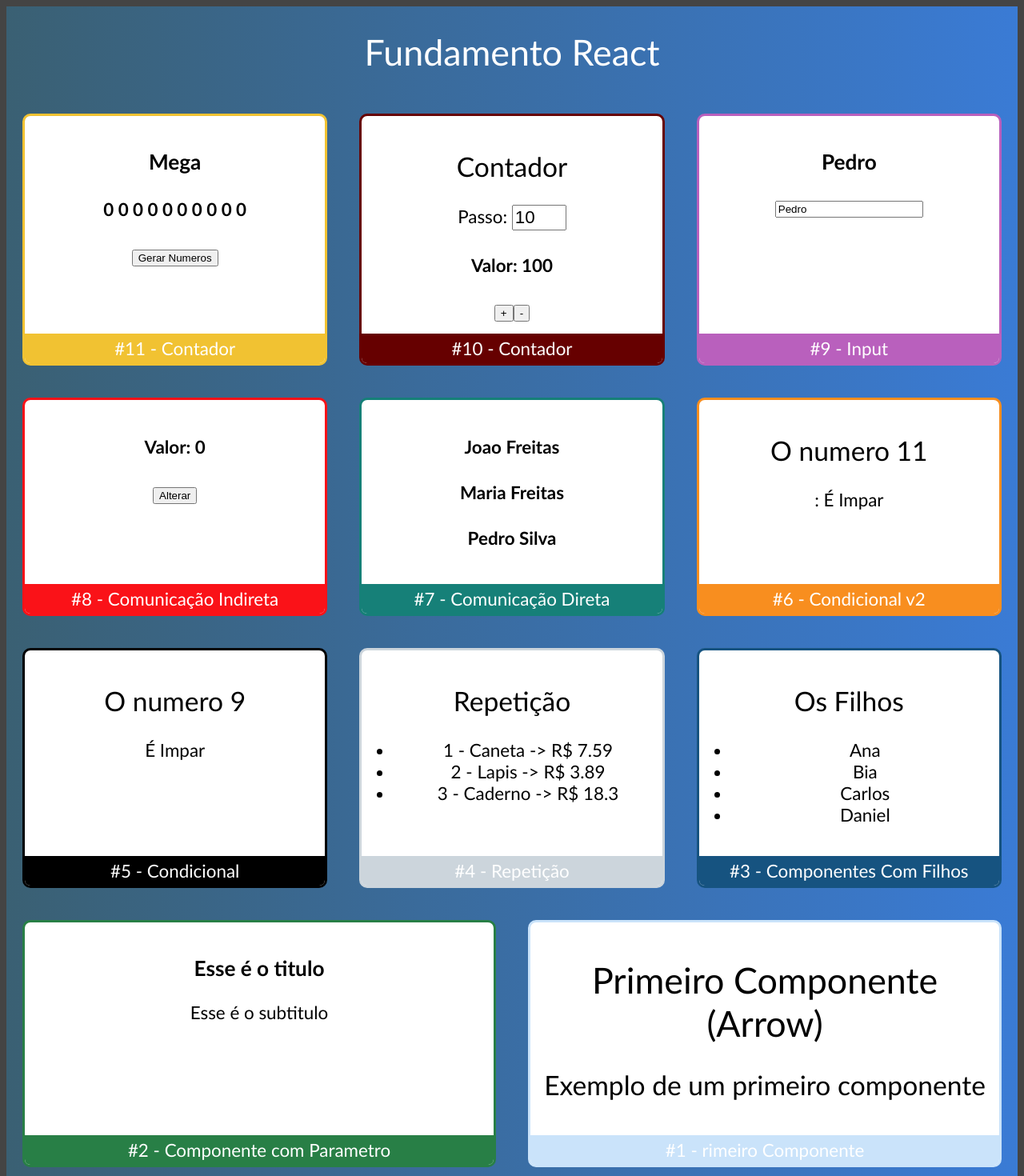
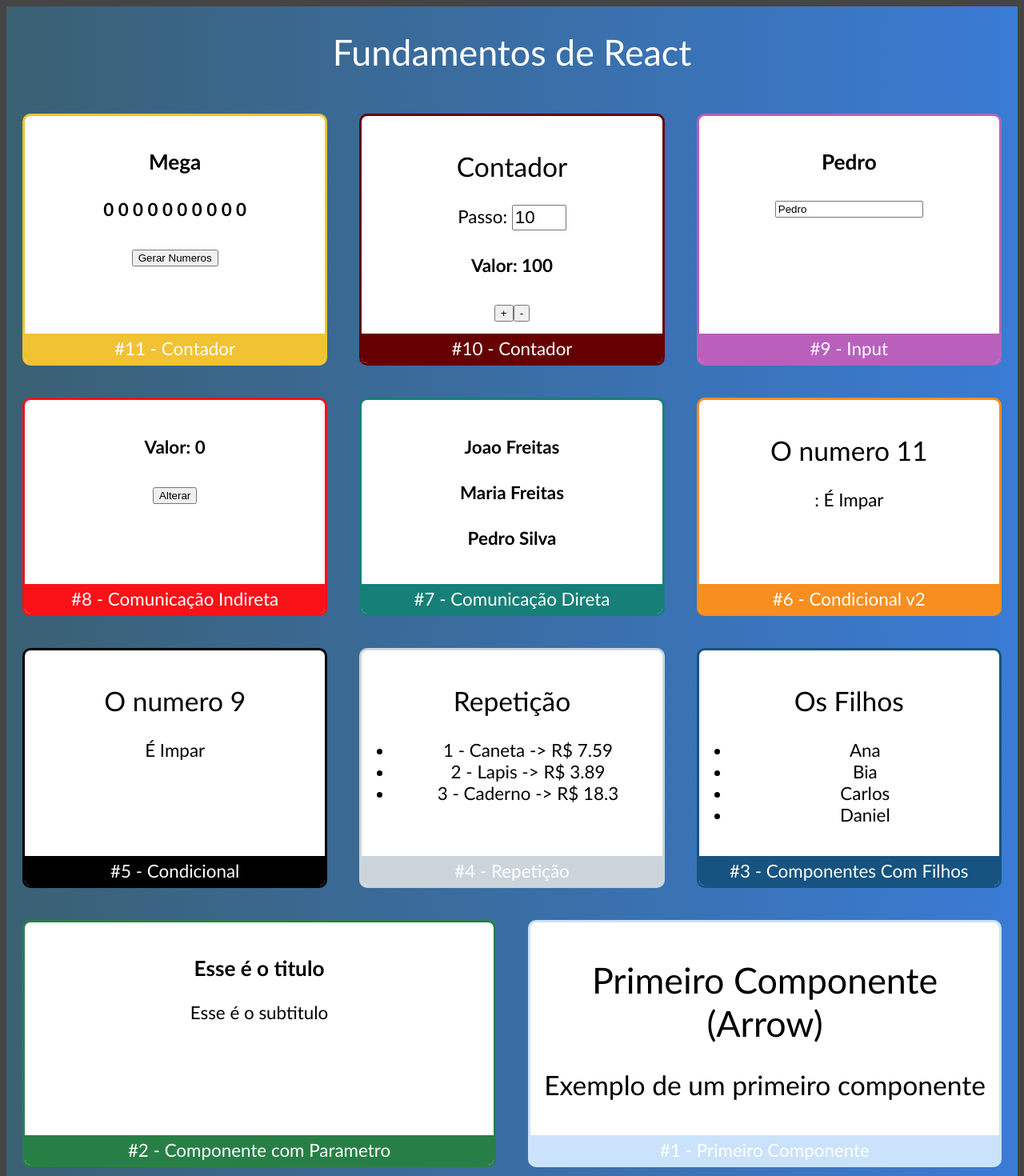
Before and after one commit to Rafael702/Fundamentos-React_Estrelas, a React (Create React App) app: page / in a window 1280 px wide. Shown: the top 1470 px of the page at 80% size. Built offline with nearby package versions, Linux system fonts and the light colour scheme.

Commit message:
Corrigir textos

```diff
--- a/src/App.jsx
+++ b/src/App.jsx
@@ -15,7 +15,7 @@ import Mega from "./componentes/mega/Mega";
 
 export default () => (
   <div className="App">
-    <h1>Fundamento React</h1>
+    <h1>Fundamentos de React</h1>
 
     <div className="Cards">
       <Card titulo="#11 - Contador " color="#f1c232">
@@ -58,7 +58,7 @@ export default () => (
         <ComParametro titulo="Esse é o titulo" subtitulo="Esse é o subtitulo" />
       </Card>
 
-      <Card titulo="#1 - rimeiro Componente" color="#cae3fa">
+      <Card titulo="#1 - Primeiro Componente" color="#cae3fa">
         <Primeiro></Primeiro>
       </Card>
 
```
